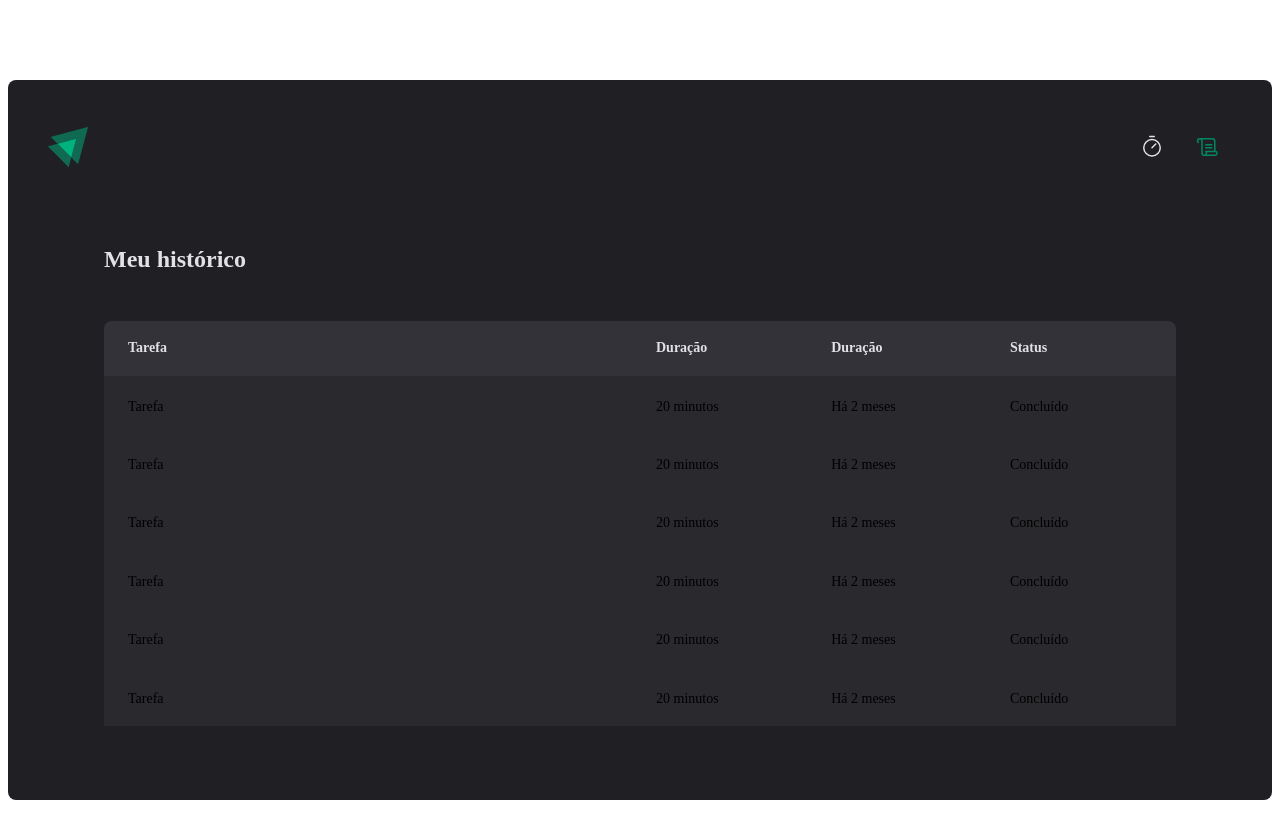
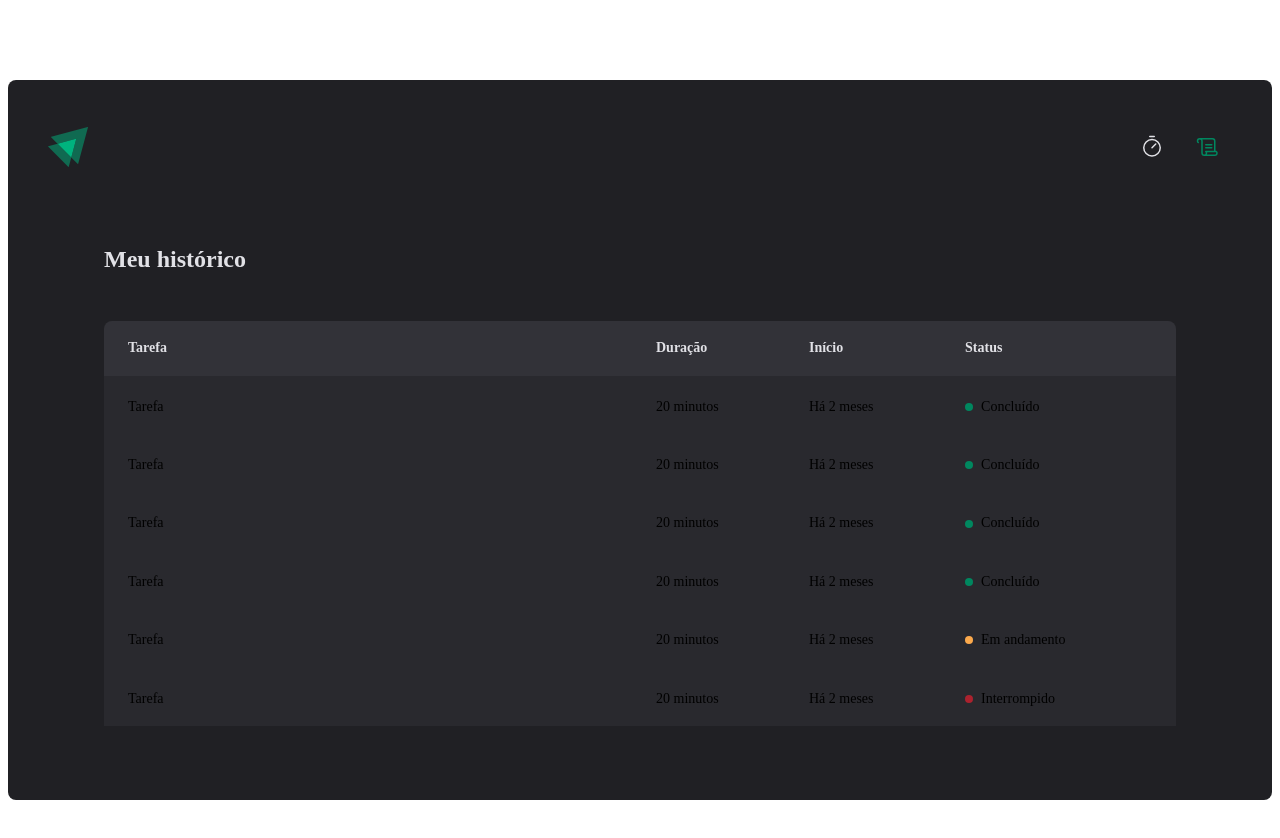
Before and after one commit to eduardotdev/rocketseat-ignite-react-02-aprofundando-hooks, a React (Vite) app: page /history in a window 1280 px wide. Shown: the top 838 px of the page. Built offline with nearby package versions, Linux system fonts and the light colour scheme.

Commit message:
componente status

```diff
--- a/src/pages/History/index.tsx
+++ b/src/pages/History/index.tsx
@@ -1,4 +1,4 @@
-import { HistoryContainer, HistoryList } from './styles'
+import { HistoryContainer, HistoryList, Status } from './styles'
 
 export function History() {
   return (
@@ -11,7 +11,7 @@
             <tr>
               <th>Tarefa</th>
               <th>Duração</th>
-              <th>Duração</th>
+              <th>Início</th>
               <th>Status</th>
             </tr>
           </thead>
@@ -21,37 +21,49 @@
               <td>Tarefa</td>
               <td>20 minutos</td>
               <td>Há 2 meses</td>
-              <td>Concluído</td>
+              <td>
+                <Status statusColor="green">Concluído</Status>
+              </td>
             </tr>
             <tr>
               <td>Tarefa</td>
               <td>20 minutos</td>
               <td>Há 2 meses</td>
-              <td>Concluído</td>
+              <td>
+                <Status statusColor="green">Concluído</Status>
+              </td>
             </tr>
             <tr>
               <td>Tarefa</td>
               <td>20 minutos</td>
               <td>Há 2 meses</td>
-              <td>Concluído</td>
+              <td>
+                <Status statusColor="green">Concluído</Status>
+              </td>
             </tr>
             <tr>
               <td>Tarefa</td>
               <td>20 minutos</td>
               <td>Há 2 meses</td>
-              <td>Concluído</td>
+              <td>
+                <Status statusColor="green">Concluído</Status>
+              </td>
             </tr>
             <tr>
               <td>Tarefa</td>
               <td>20 minutos</td>
               <td>Há 2 meses</td>
-              <td>Concluído</td>
+              <td>
+                <Status statusColor="yellow">Em andamento</Status>
+              </td>
             </tr>
             <tr>
               <td>Tarefa</td>
               <td>20 minutos</td>
               <td>Há 2 meses</td>
-              <td>Concluído</td>
+              <td>
+                <Status statusColor="red">Interrompido</Status>
+              </td>
             </tr>
           </tbody>
         </table>
--- a/src/pages/History/styles.ts
+++ b/src/pages/History/styles.ts
@@ -60,3 +60,28 @@
     }
   }
 `
+
+const STATUS_COLORS = {
+  yellow: 'yellow-500',
+  green: 'green-500',
+  red: 'red-500',
+} as const
+
+interface StatusProps {
+  statusColor: keyof typeof STATUS_COLORS
+}
+
+export const Status = styled.span<StatusProps>`
+  display: flex;
+  align-items: center;
+  gap: 0.5rem;
+
+  &::before {
+    content: '';
+    width: 0.5rem;
+    height: 0.5rem;
+    border-radius: 9999px;
+    background-color: ${(props) =>
+      props.theme[STATUS_COLORS[props.statusColor]]};
+  }
+`
```
